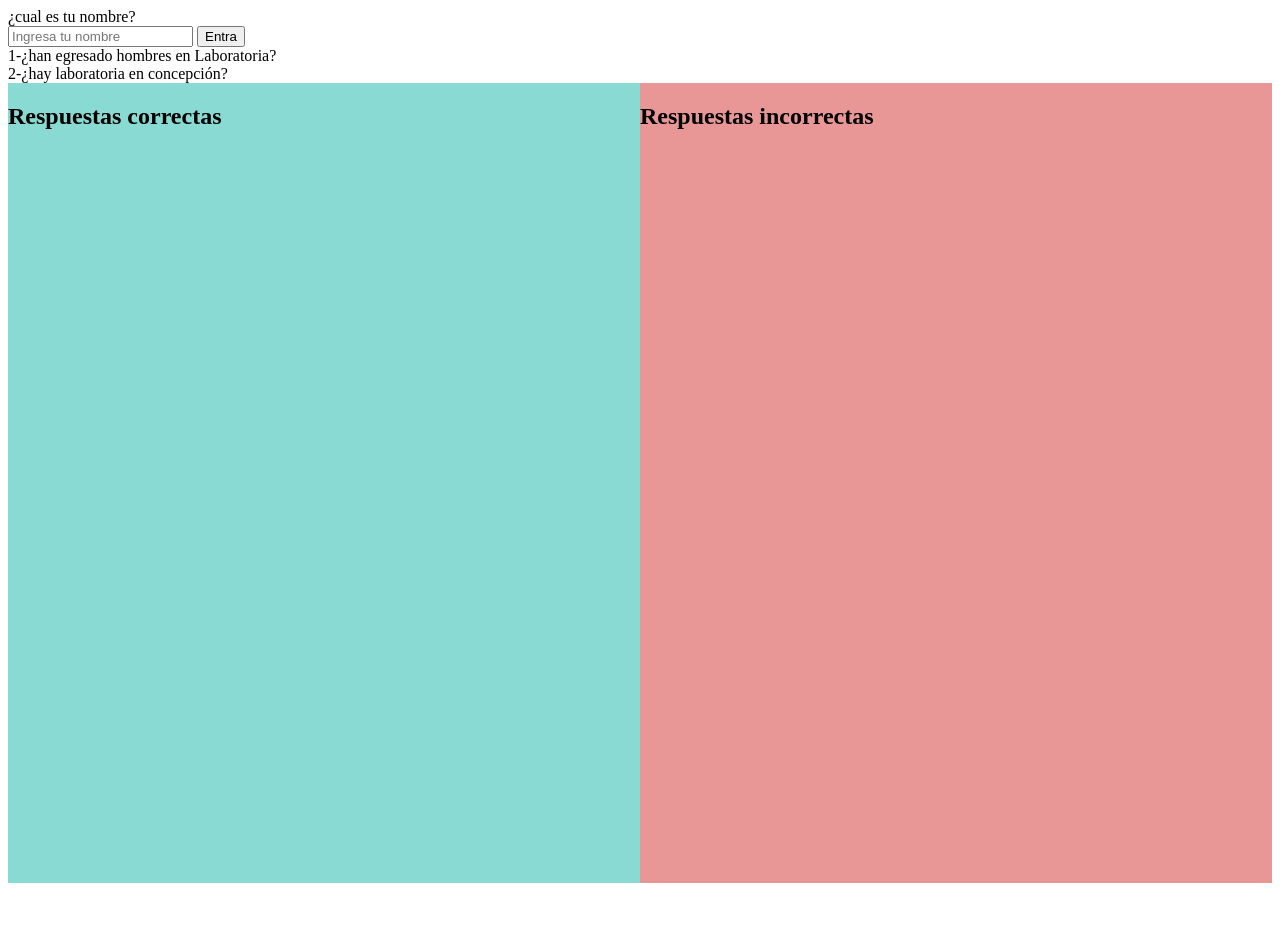
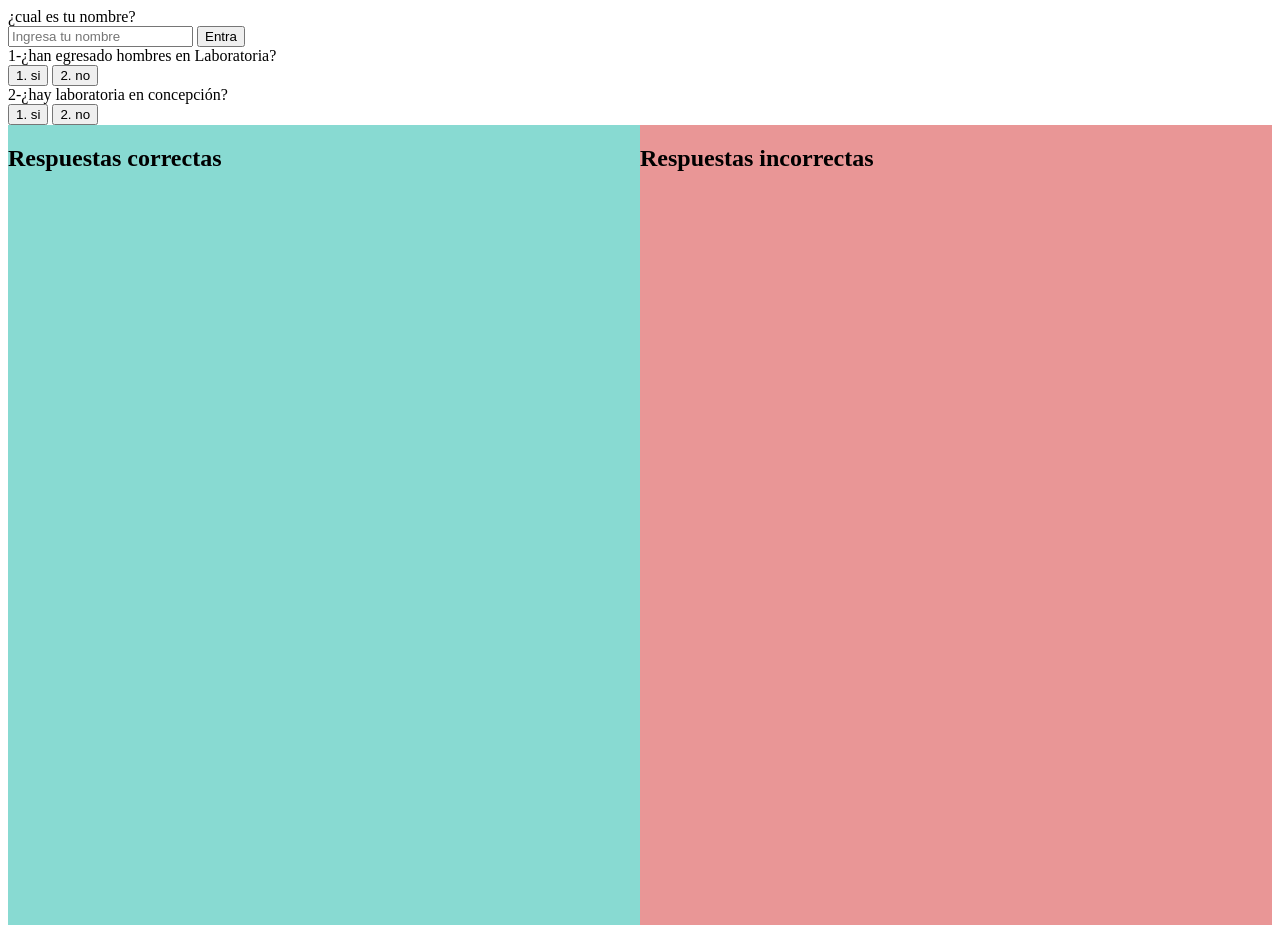
Before and after one commit to mandymandarina/Reto-semana-1, a plain HTML site: page index.html in a window 1280 px wide. Before the commit the page ends 883 px from the top, so only its background shows below. Drawn offline with Linux system fonts and the light colour scheme.

Commit message:
colocar botones de si o no a cada pregunta

```diff
--- a/index.html
+++ b/index.html
@@ -21,9 +21,11 @@
 <body>
     <div id="upperBar">
             <div>1-¿han egresado hombres en Laboratoria?</div>
-
+            <button id= "si" onclick="myFunction()"> 1. si</button></script>
+            <button id= "no" onclick="myFunction()"> 2. no</button></script>
             <div>2-¿hay laboratoria en concepción?</div>
-
+            <button id= "si" onclick="myFunction()"> 1. si</button></script>
+            <button id= "no" onclick="myFunction()"> 2. no</button></script>
 
         <span id="name"></span>
     </div>
```
